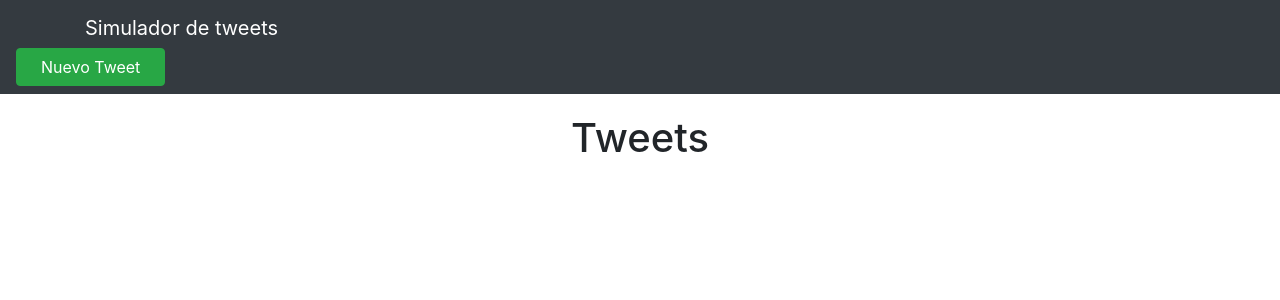
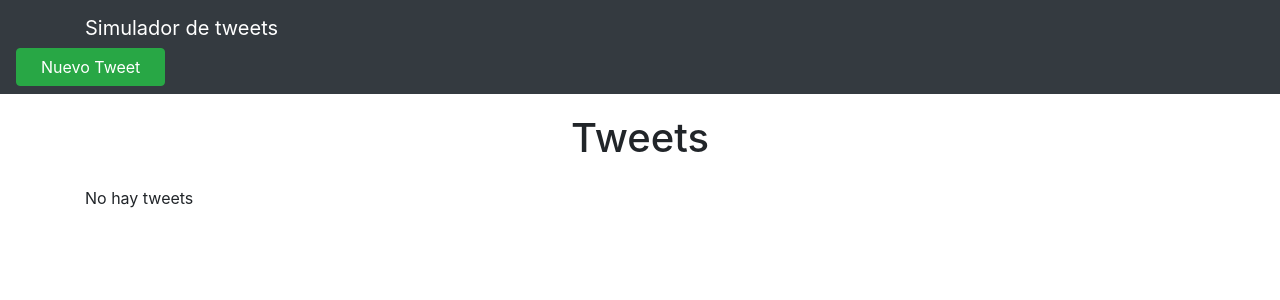
Before and after one commit to Urmatawil/vuetweets, a Vue app: page / in a window 1280 px wide. Shown: the top 300 px of the page. Built offline with nearby package versions, Linux system fonts and the light colour scheme.

Commit message:
ultimos ajustes

```diff
--- a/src/App.vue
+++ b/src/App.vue
@@ -3,7 +3,7 @@
  <Menu :openForm="openForm" :showForm="showForm"/>
  <!--agregamos la funcion showform al componente TweetForm -->
  <TweetForm :showForm="showForm" :openForm="openForm" :reloadTweets="reloadTweets"/>
- <List :tweets="tweets"/>
+ <List :tweets="tweets" :reloadTweets="reloadTweets"/>
 </template>
 
 <script>
--- a/src/components/list.vue
+++ b/src/components/list.vue
@@ -1,6 +1,7 @@
 <template>
   <div class="container">
       <h1 class="text-center mb-4">Tweets</h1>
+      <p v-if="tweets.length===0">No hay tweets</p>
       <div class="tweet" v-for="tweet in tweets" :key="tweet.id">
           <p class="tweet__title">{{tweet.username}}</p>
           <p class="tweet__text">{{tweet.tweet}}</p>
@@ -19,6 +20,7 @@ import {deleteTweetApi} from "../api/tweet"
 export default {
     props: {
         tweets: Array,
+        reloadTweets: Function,
     },
     components: {
         Close,
@@ -27,14 +29,13 @@ export default {
 
         const formDate = date => moment(date).fromNow();
 
-        const deleteTweet = idTweet => deleteTweetApi(idTweet)
+        const deleteTweet = idTweet => (deleteTweetApi(idTweet),props.reloadTweets())
 
         return {
             formDate,
             deleteTweet,
         }
     }
-
 }
 </script>
 
```
